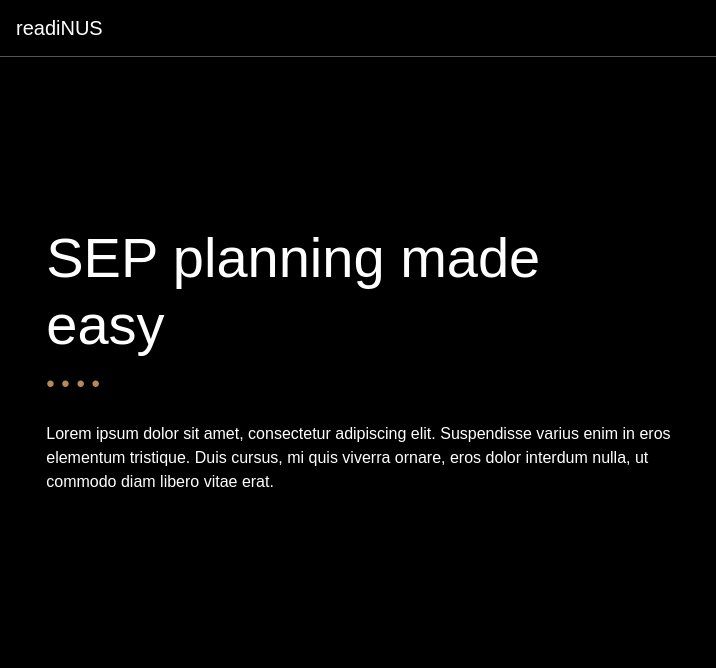
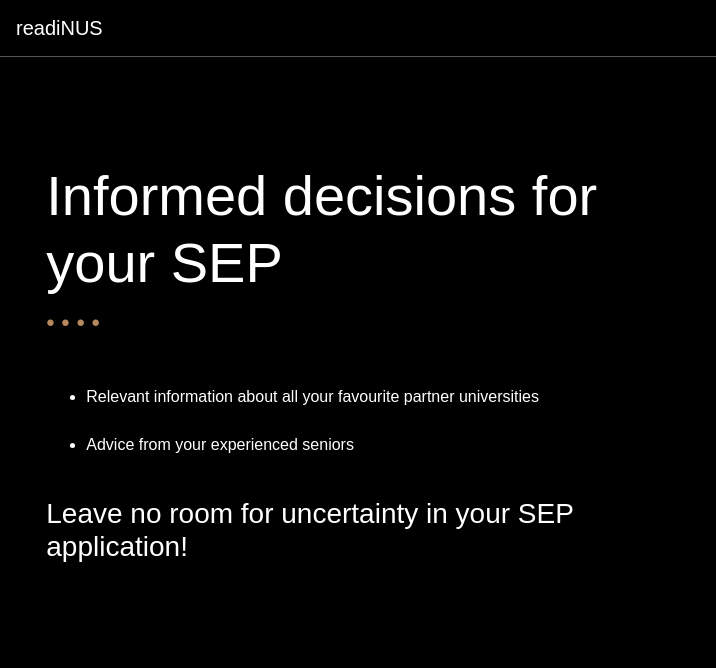
Before and after one commit to haoyangw/cs3216_as1, a plain HTML site: page index.html in a window 1280 px wide. Shown: the full height of the page, 0-716 px from the left. Drawn offline with nearby package versions, Linux system fonts and the light colour scheme.

Commit message:
Update product marketing

```diff
--- a/index.html
+++ b/index.html
@@ -4,7 +4,7 @@
 <head>
     <meta charset="UTF-8">
     <meta name="viewport" content="width=device-width, initial-scale=1.0">
-    <title>readiNUS - SEP planning made easy</title>
+    <title>readiNUS - SEP Planning</title>
     <link href="https://stackpath.bootstrapcdn.com/bootstrap/4.5.2/css/bootstrap.min.css" rel="stylesheet">
     <style>
         body {
@@ -178,11 +178,17 @@
     <!-- Hero Section -->
     <div class="container-fluid hero-section">
         <div class="hero-text">
-            <h1>SEP planning made easy</h1>
+            <h1>Informed decisions for your SEP</h1>
             <div class="diamond-bullets">
                 &bull; &bull; &bull; &bull;
             </div>
-            <p>Lorem ipsum dolor sit amet, consectetur adipiscing elit. Suspendisse varius enim in eros elementum tristique. Duis cursus, mi quis viverra ornare, eros dolor interdum nulla, ut commodo diam libero vitae erat.</p>
+            <br/>
+            <ul>
+                <li>Relevant information about all your favourite partner universities</li><br/>
+                <li>Advice from your experienced seniors</li>
+            </ul>
+            <br/>
+            <h3>Leave no room for uncertainty in your SEP application!</h3>
         </div>
         <div class="hero-image">
             <img src="./icon.jpg" alt="readiNUS logo">
@@ -196,7 +202,7 @@
                 <button type="button" class="close" data-dismiss="modal" aria-label="Close">
                     &times;
                 </button>
-                <h5 class="modal-title" id="enquireModalLabel">Your space to experience</h5>
+                <h5 class="modal-title" id="enquireModalLabel">Make the best informed decisions for SEP now!</h5>
                 <form>
                     <input type="text" placeholder="FULL NAME">
                     <div class="form-group">
```
